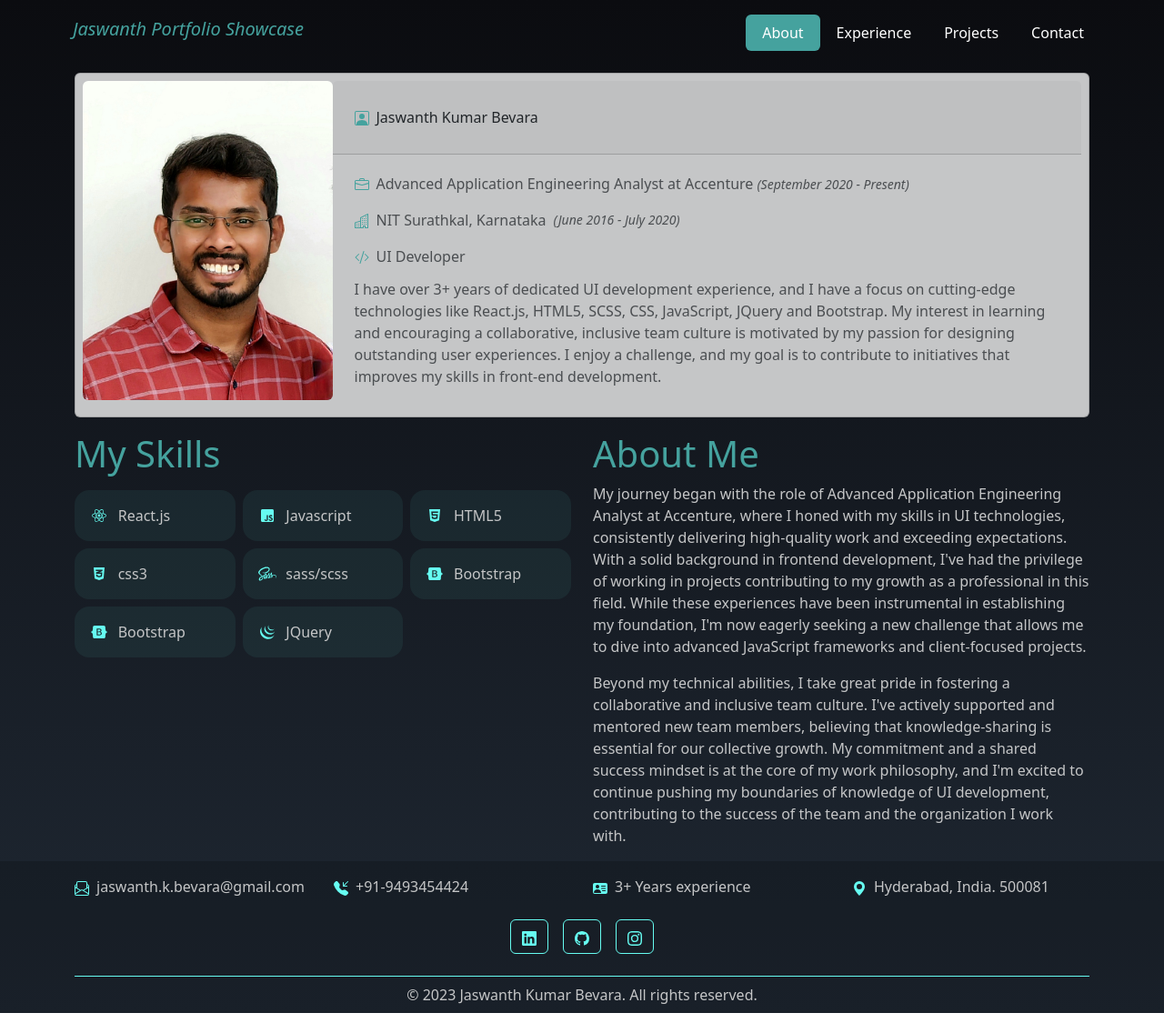
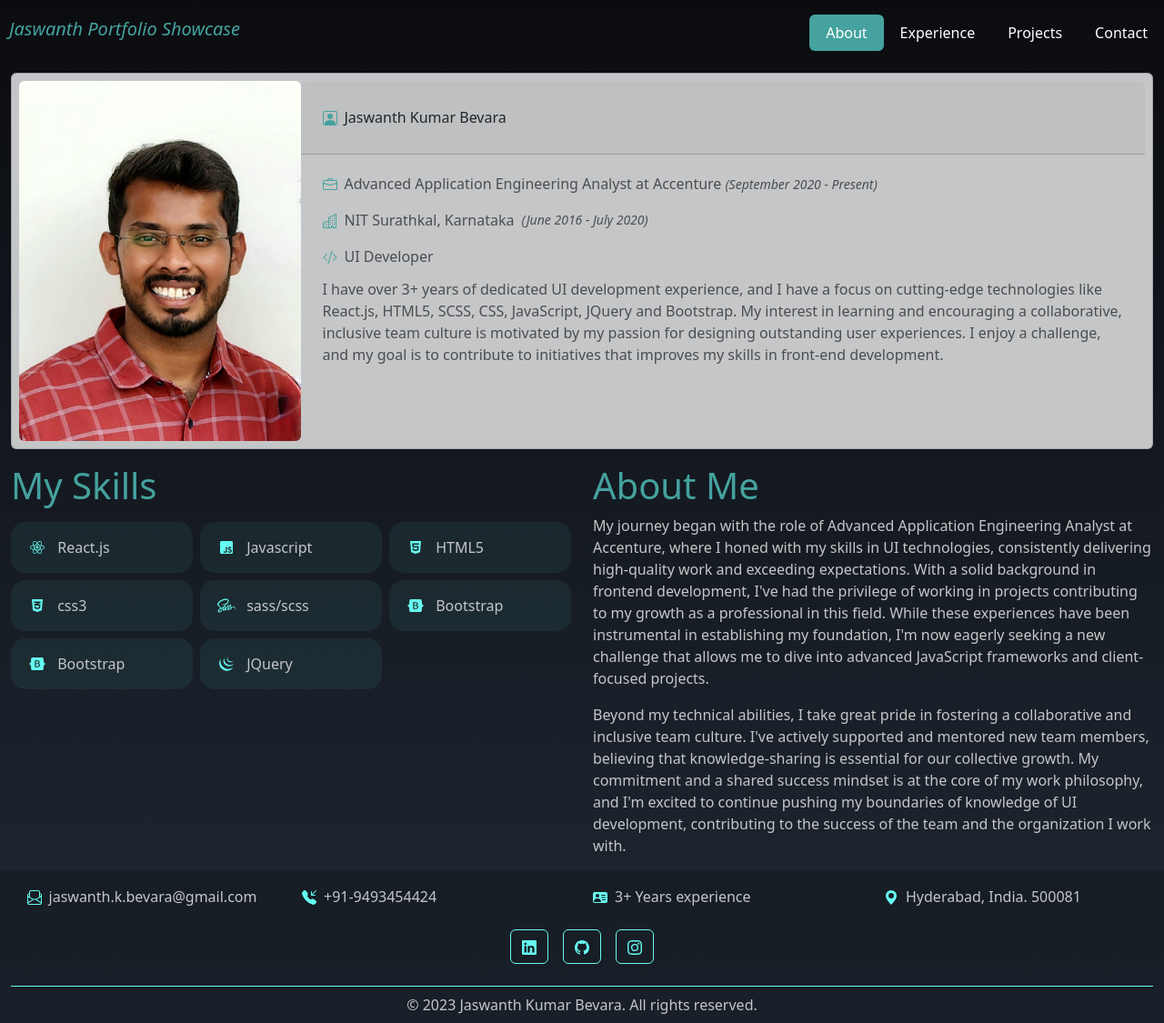
Before and after one commit to jaswanth-b-kumar/skillset-portfolio, a React (Create React App) app: page /#/ in a window 1280 px wide. Shown: the whole page at 91% size. Built offline with nearby package versions, Linux system fonts and the light colour scheme.

Commit message:
first page fixes commit 2

```diff
--- a/src/Components/Footer/Footer.js
+++ b/src/Components/Footer/Footer.js
@@ -5,7 +5,7 @@ import * as icons from 'react-bootstrap-icons';
 function Footer() {
   return (
     <div className="footer-container">
-      <div className="container py-2">
+      <div className="container-fluid py-2">
         <div className="row mt-2">
           <div className="col-lg-3 col-md-6 col-sm-12 col-12 text-center justify-content-sm-center justify-content-md-start mx-auto text-center mt-lg-0 mt-4 d-md-flex align-items-center flex-nowrap footer-thumbnails">
             <a className='text-center justify-content-sm-center justify-content-md-start mx-auto text-center mt-lg-0 mt-4 d-md-flex align-items-center flex-nowrap' href="mailto:jaswanth.k.bevara@gmail.com?subject=RE:Online Portfolio">
--- a/src/Components/Header/Header.js
+++ b/src/Components/Header/Header.js
@@ -10,7 +10,7 @@ function Header() {
         setNavActive(!navActive)
     }
     return (
-        <nav className="container navbar navbar-expand-lg navbar-dark navbar-custom-css justify-content-start">
+        <nav className="container-fluid navbar navbar-expand-lg navbar-dark navbar-custom-css justify-content-start">
             <button className="navbar-toggler" type="button" data-toggle="collapse" data-target="#navbarSupportedContent" aria-controls="navbarSupportedContent" aria-expanded={navActive ? "True" : "False"} aria-label="Toggle navigation" onClick={handleNavBtn}>
                 <span className="navbar-toggler-icon"></span>
             </button>
--- a/src/Components/Home/Home.js
+++ b/src/Components/Home/Home.js
@@ -5,7 +5,7 @@ import './Home.scss';
 
 function Home() {
   return (
-    <div className="container about-container">
+    <div className="container-fluid about-container">
       <div className="card mt-3 p-2">
         <div className="row gx-0">
           <div className="col-12 col-sm-3 col-md-3 col-lg-3 text-center mx-auto m-0-custom">
--- a/src/Components/Home/Home.scss
+++ b/src/Components/Home/Home.scss
@@ -1,4 +1,5 @@
 .about-container {
+
     .card {
         background: #C5C6C7;
 
```
